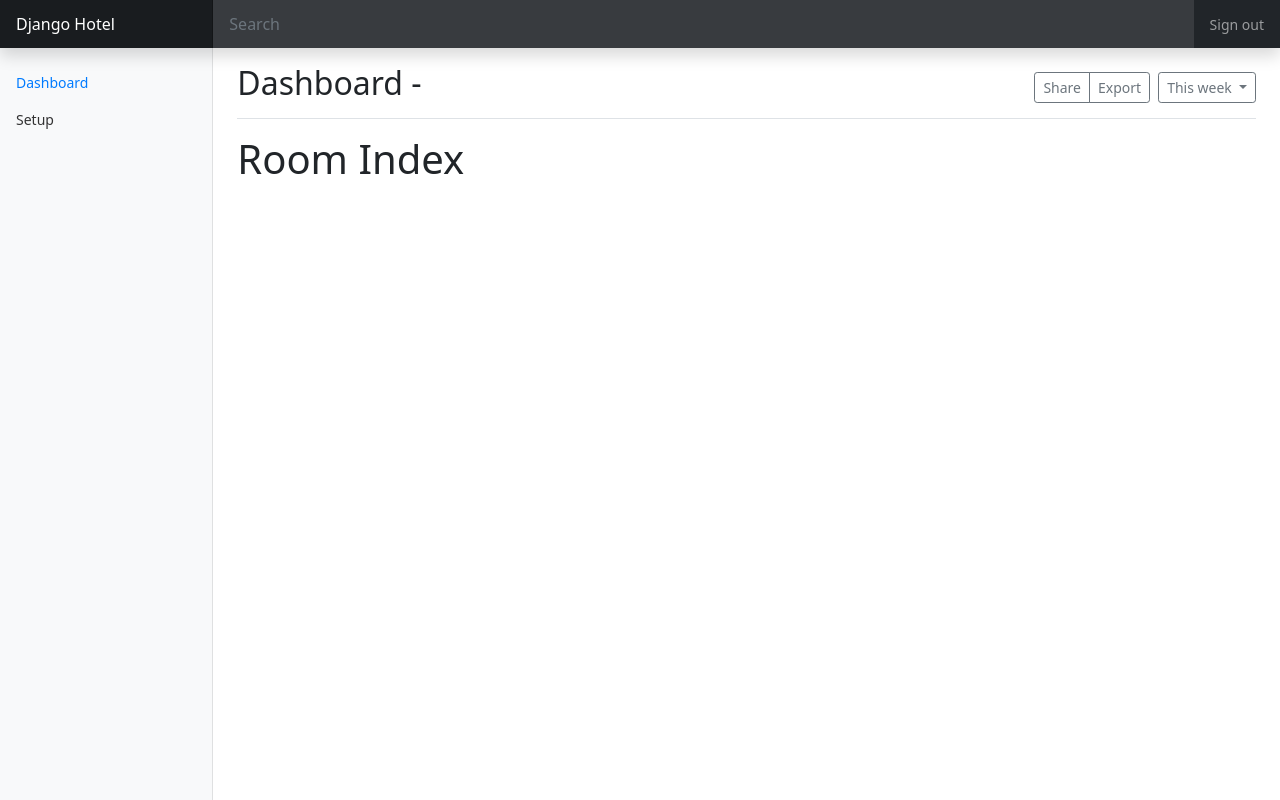
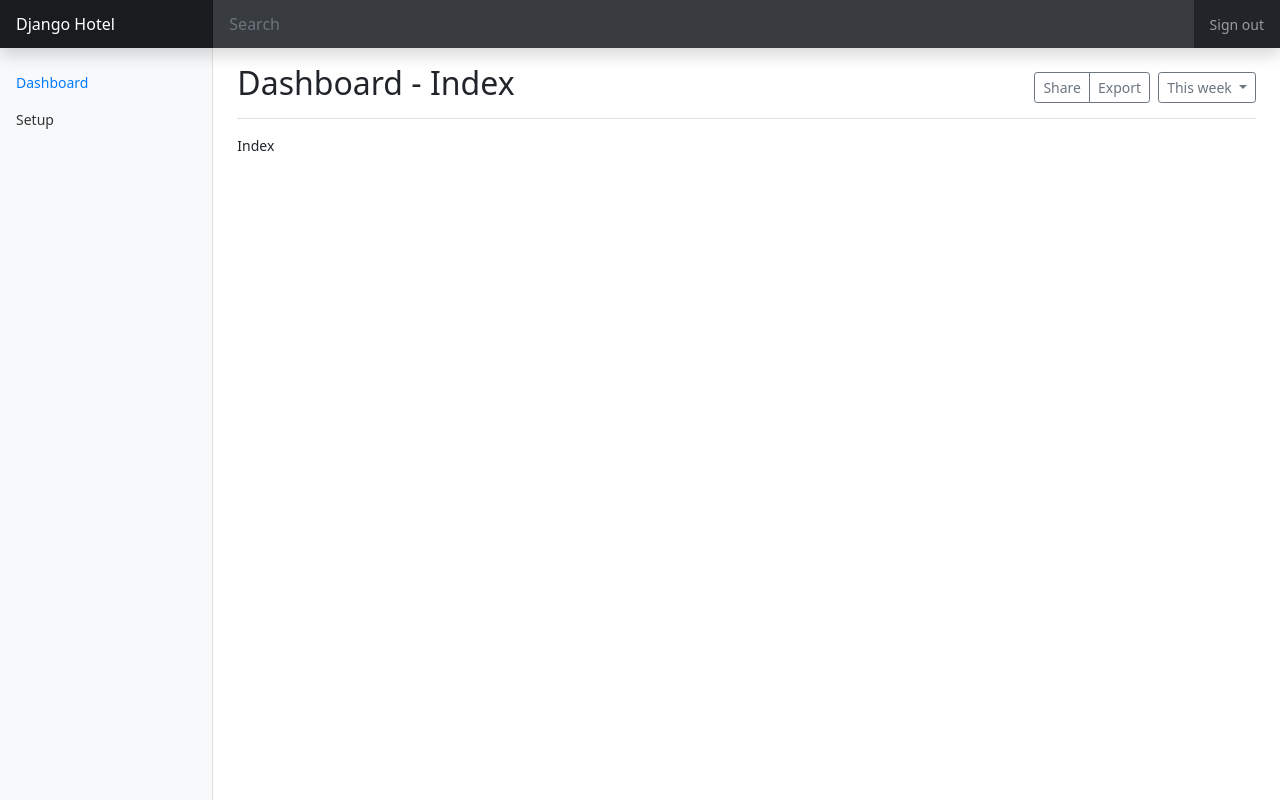
Before and after one commit to majormunky/DjangoHotel, a Django app: page /dashboard/ in a window 1280 px wide. Run offline with Django 3.2, Linux system fonts and the light colour scheme.

Commit message:
Updated the dashboard index page

```diff
--- a/dashboard/templates/dashboard/index.html
+++ b/dashboard/templates/dashboard/index.html
@@ -1,7 +1,15 @@
 {% extends "dashboard-base.html" %}
 
+{% block page_name %}Index{% endblock %}
+
 {% block content %}
-<h1>Room Index</h1>
+
+<div class="row">
+	<div class="col-sm-12">
+		Index
+	</div>
+</div>
+
 {% endblock %}
 
 {% block page_scripts %}
```
